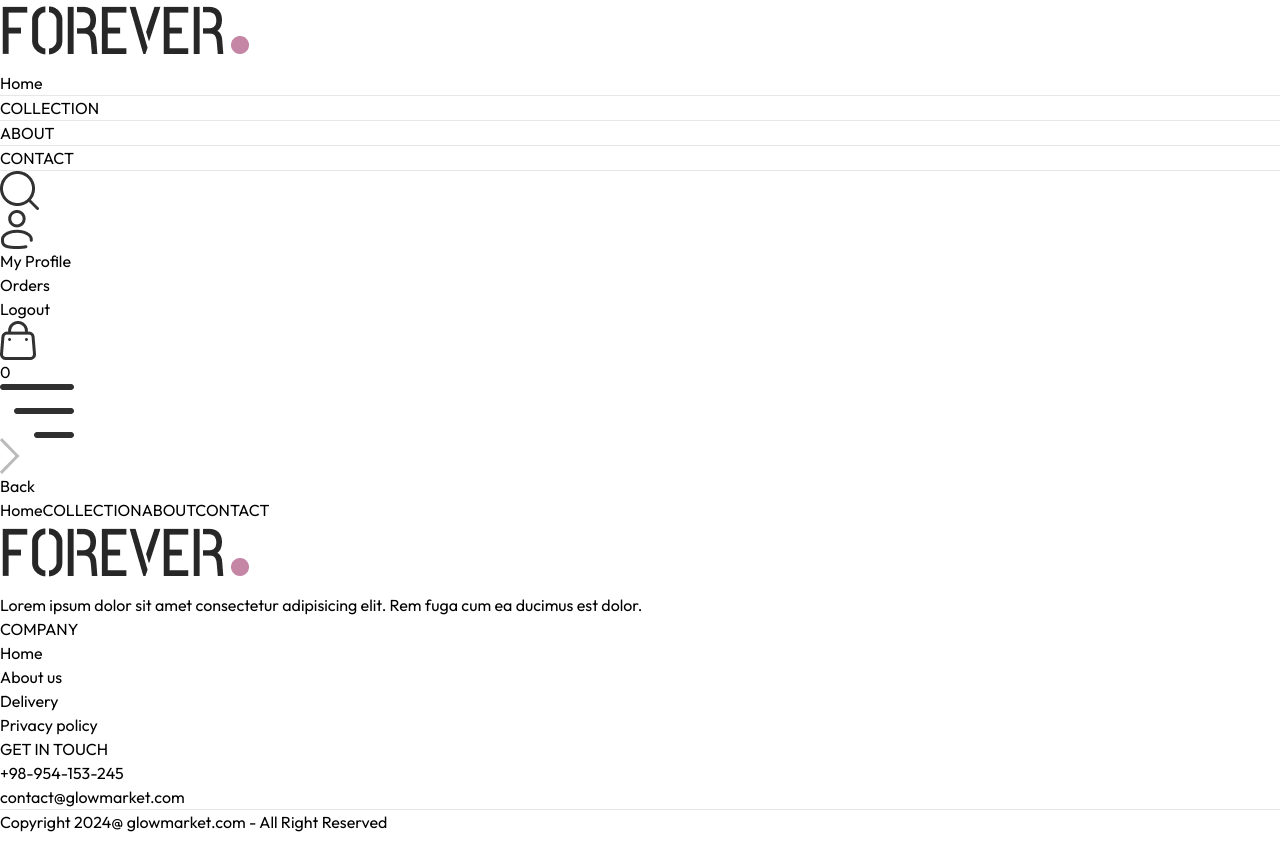
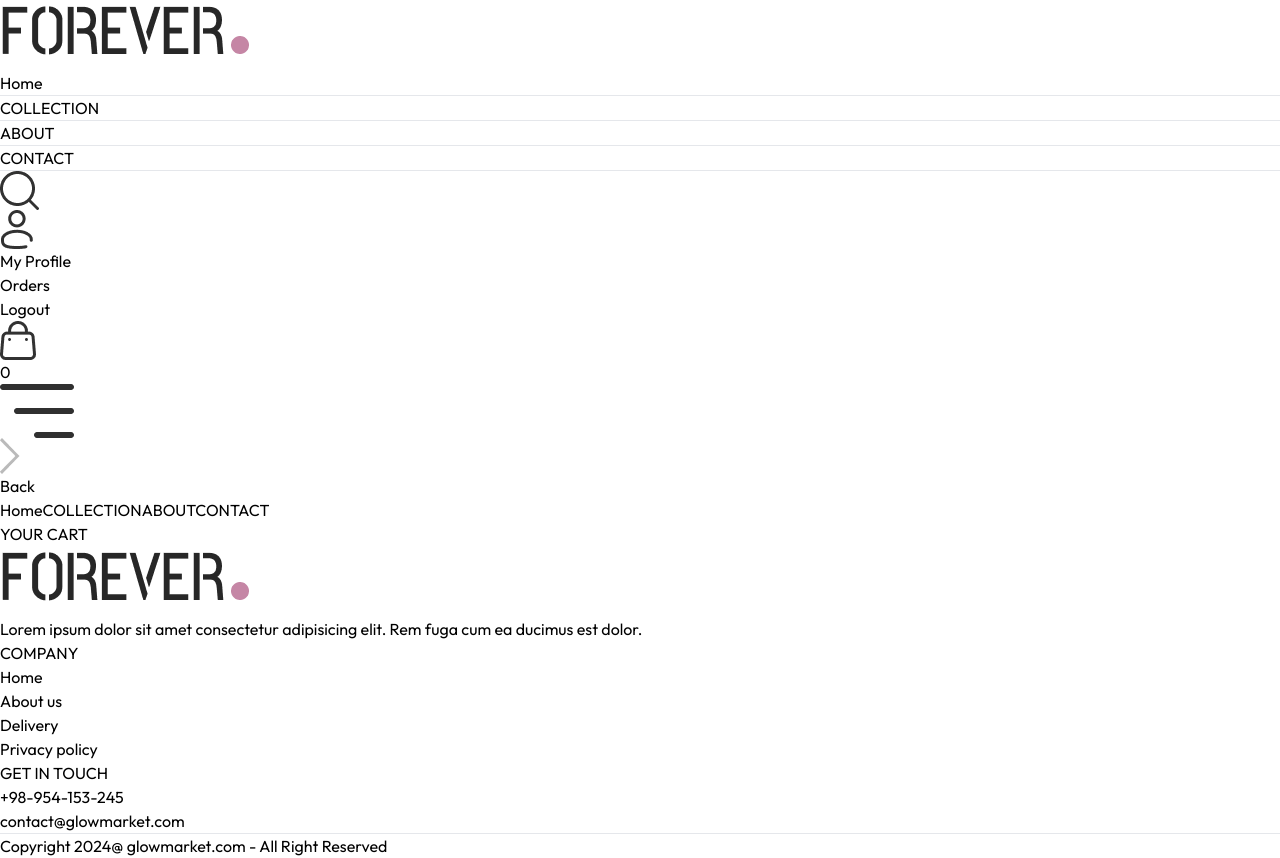
Before and after one commit to GhMamadreza84/E-Commerce-Shop-Front, a React (Vite) app: page /cart in a window 1280 px wide. Before the commit the page ends 834 px from the top, so only its background shows below. Built offline with nearby package versions, Linux system fonts and the light colour scheme.

Commit message:
i import the title component and use it in top of the cart page

```diff
--- a/src/pages/Cart.jsx
+++ b/src/pages/Cart.jsx
@@ -1,6 +1,6 @@
 import React, { useContext, useEffect, useState } from "react";
 import { ShopContext } from "../context/ShopContext";
-
+import Title from "../components/Title";
 const Cart = () => {
   const { products, currency, cartItems } = useContext(ShopContext);
 
@@ -22,11 +22,13 @@ const Cart = () => {
     setCartData(tempData);
   }, [cartItems]);
 
-  return <div className="border-t pt-14">
-
-  <div className=""></div>
-
-  </div>;
+  return (
+    <div className="border-t pt-14">
+      <div className="mb-3 text-2xl">
+        <Title text1={"YOUR"} text2={"CART"} />
+      </div>
+    </div>
+  );
 };
 
 export default Cart;
```
